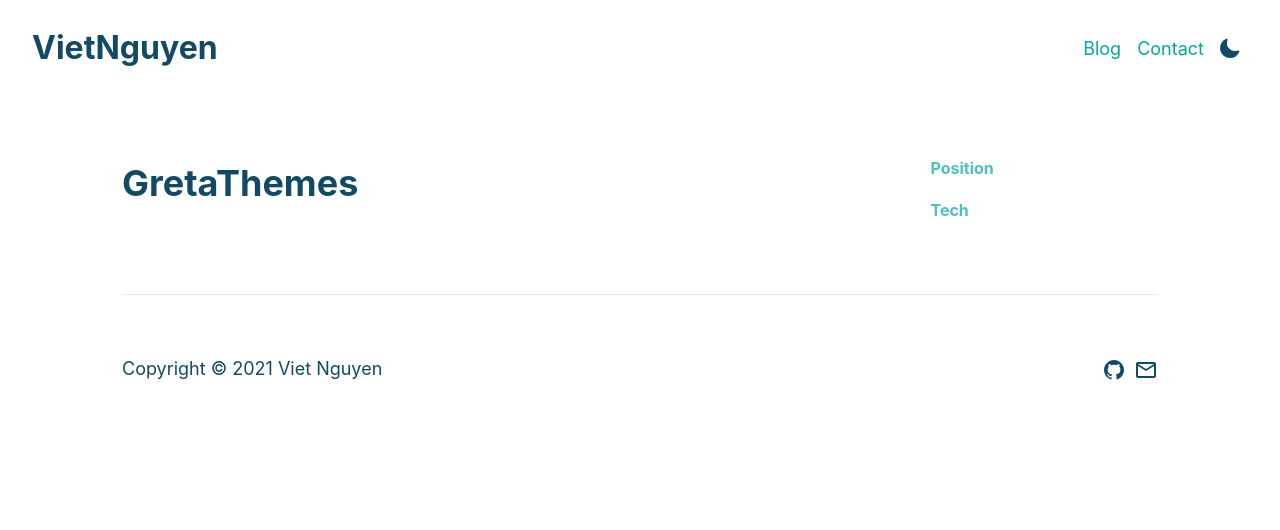
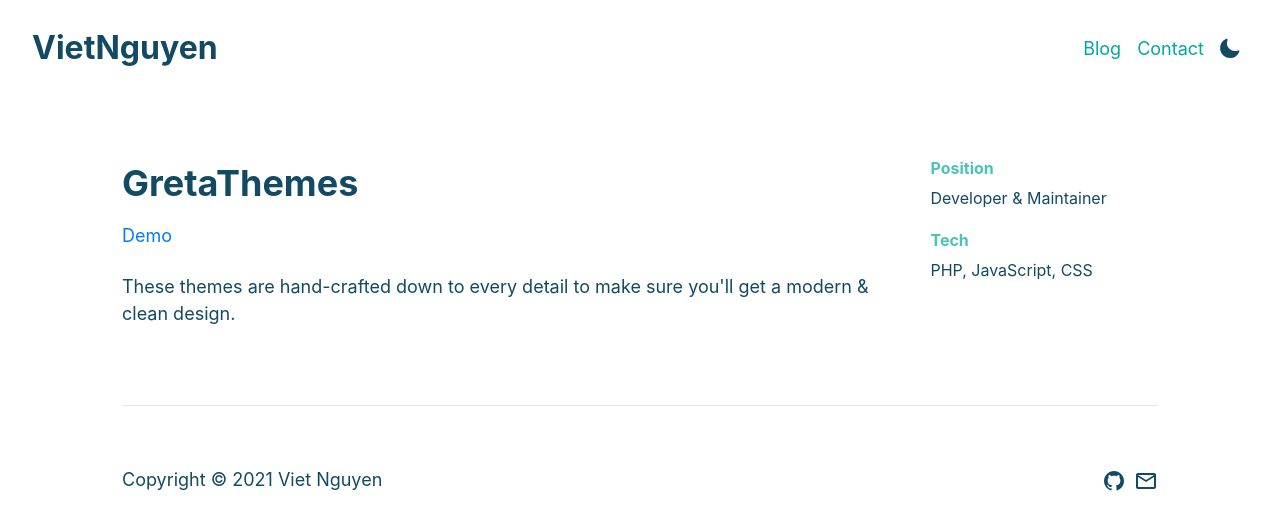
Before and after one commit to viet34tqc/portfolio, a Next.js app: page /works/gretathemes in a window 1280 px wide. Shown: the top 530 px of the page. Built offline with nearby package versions, Linux system fonts and the light colour scheme.

Commit message:
Update gretathemes

```diff
--- a/src/pages/works/gretathemes/index.mdx
+++ b/src/pages/works/gretathemes/index.mdx
@@ -3,8 +3,14 @@ import Single from '../../../components/Single';
 export const meta = {
 	title: 'GretaThemes',
 	tag: 'WordPress',
-	description: 'Free and premium WordPress themes that are clean, simple and just work.',
+	description:
+		'Free and premium WordPress themes that are clean, simple and just work.',
+	position: 'Developer & Maintainer',
+	tech: 'PHP, JavaScript, CSS',
 	thumb: 'gretathemes/thumb.jpg',
+	demo: 'https://gretathemes.com/wordpress-themes/',
 };
 
 export default ({ children }) => <Single meta={meta}>{children}</Single>;
+
+These themes are hand-crafted down to every detail to make sure you'll get a modern & clean design.
```
